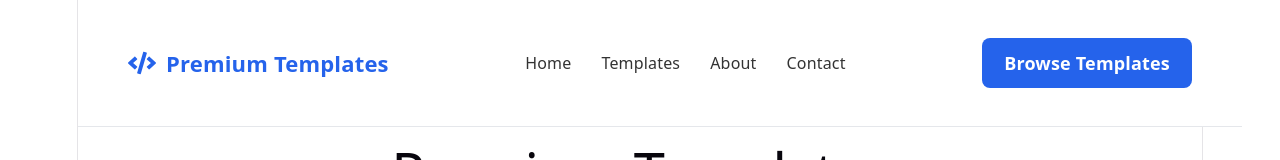
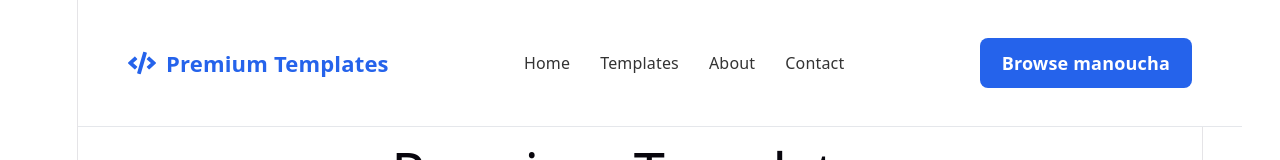
Before and after one commit to anoirkhazri193-web/Premium-Templates, a React (Vite) app: page / in a window 1280 px wide. Shown: the top 160 px of the page. Built offline with nearby package versions, Linux system fonts and the light colour scheme.

Commit message:
Update Navbar.tsx

```diff
--- a/src/components/Navbar.tsx
+++ b/src/components/Navbar.tsx
@@ -42,7 +42,7 @@ function Navbar() {
           to="/templates"
           className="nav-btn"
         >
-          Browse Templates
+          Browse manoucha
         </Link>
 
 
```
